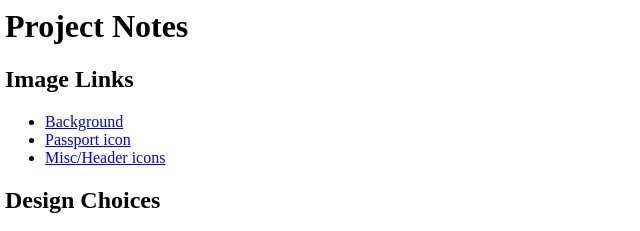
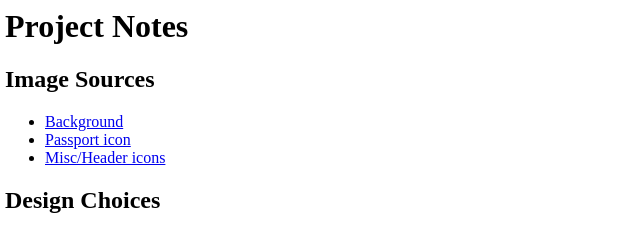
Before and after one commit to alfreeed7/ProjectNotes, a plain HTML site: page index.html in a window 1280 px wide. Shown: the top 231 px of the page, 3-643 px from the left. Drawn offline with Linux system fonts and the light colour scheme.

Commit message:
Update index.html

```diff
--- a/index.html
+++ b/index.html
@@ -2,7 +2,7 @@
 <body>
 
 <h1>Project Notes</h1>
-<h2>Image Links</h2>
+<h2>Image Sources</h2>
 <ul>
 <li><a href="https://imgur.com/gallery/0GYI39T">Background</a></li>
 <li><a href="https://spng.pngfly.com/20180426/jwq/kisspng-spaceship-earth-disney-s-hollywood-studios-
```
